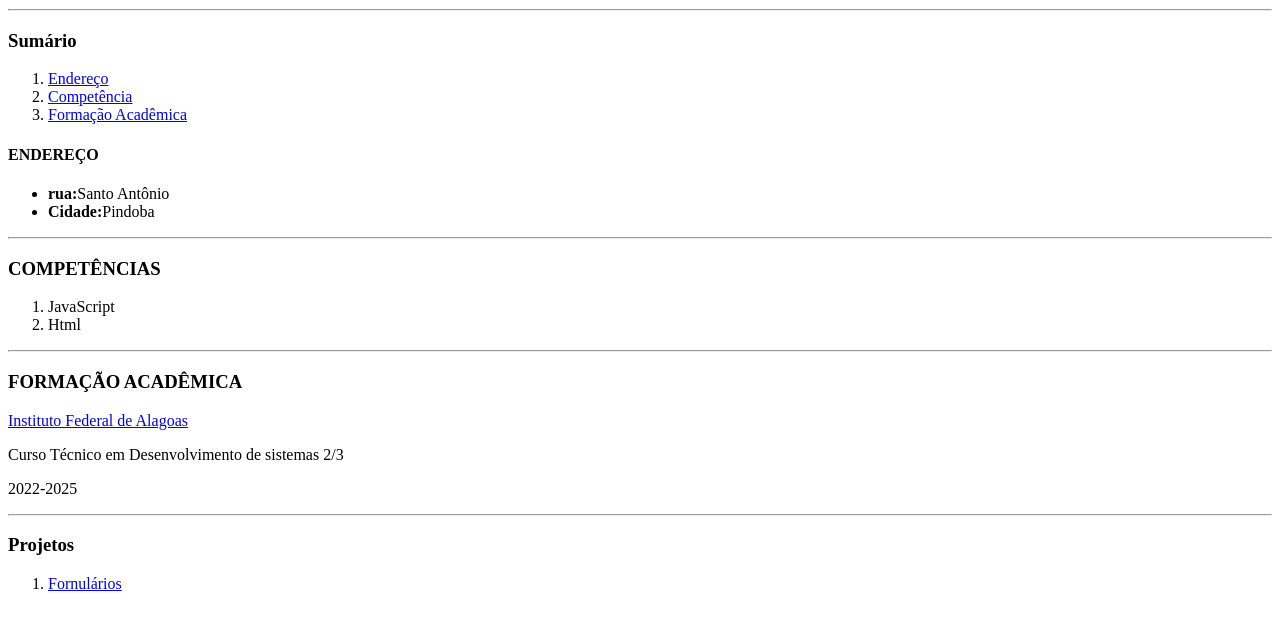
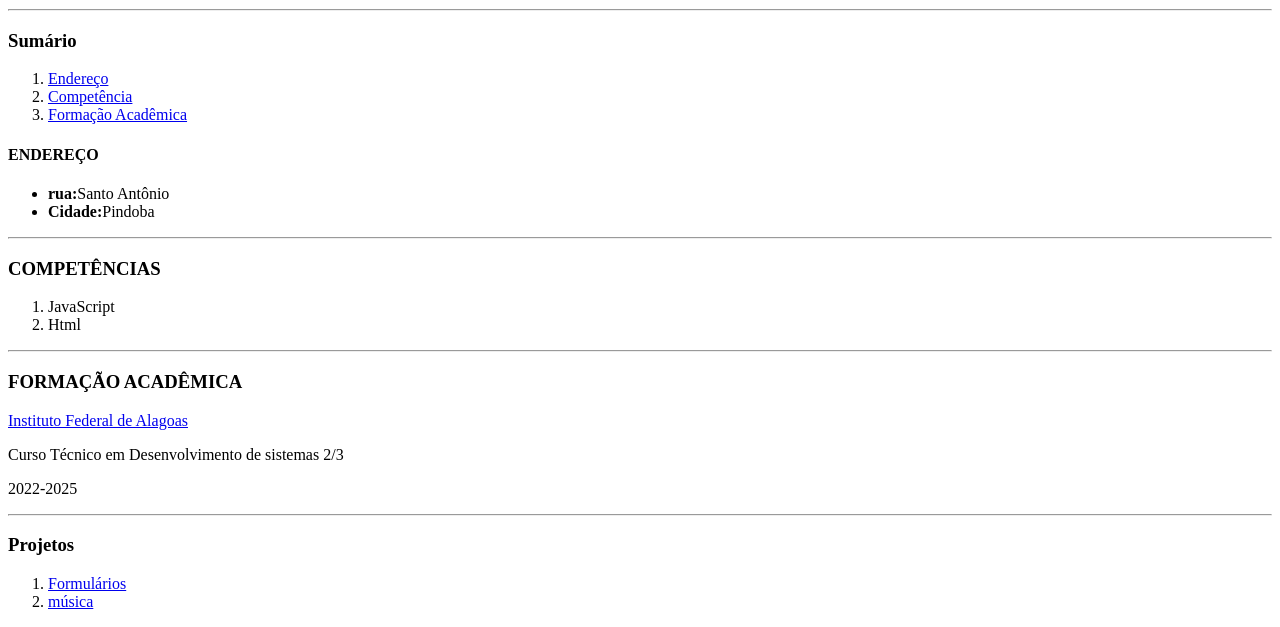
Before and after one commit to Lybia072006/Lybia072006.github.io, a plain HTML site: page index.html in a window 1280 px wide. Shown: the part 265-892 px from the top of the page. Drawn offline with Linux system fonts and the light colour scheme.

Commit message:
Update index.html

```diff
--- a/index.html
+++ b/index.html
@@ -48,8 +48,10 @@
 <h3> Projetos</h3>
 
     <ol>
-        <li><a href= "./forms.html"> Fornulários</a></li>
+        <li><a href= "./forms.html"> Formulários</a></li>
+        <li><a href= "./musica.html"> música</a></li>
     </ol>
+
 
 </body>
 </html>
```
